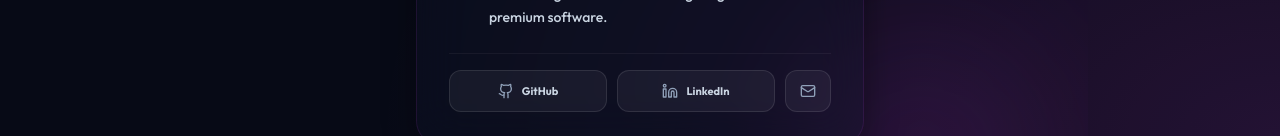
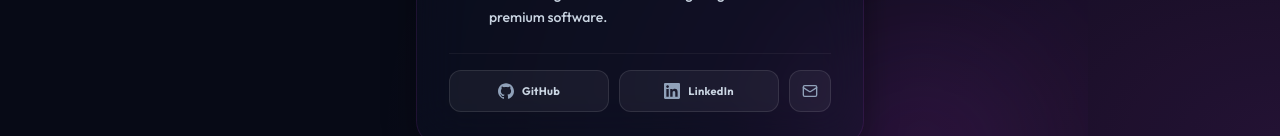
Before and after one commit to adhil-vt/imposter-game, a React (Vite) app: page / in a window 1280 px wide. Both pictures are taken after a click on the button 1229 px from the left and 35 px from the top of the page. Shown: the part 664-800 px from the top of the page. Built offline with nearby package versions, Linux system fonts and the light colour scheme.

Commit message:
feat: use official filled colored SVGs for GitHub and LinkedIn on AboutPage

```diff
--- a/src/pages/AboutPage.tsx
+++ b/src/pages/AboutPage.tsx
@@ -105,55 +105,47 @@
 
           {/* Socials / Links */}
           <div className="flex items-center gap-2.5 pt-4 border-t border-white/5">
+            {/* GitHub */}
             <a
               href="https://github.com/adhil-vt"
               target="_blank"
               rel="noopener noreferrer"
-              className="flex-1 py-3 px-3.5 rounded-xl bg-white/5 border border-white/10 hover:bg-white/10 text-slate-300 hover:text-white flex items-center justify-center gap-2 transition-all duration-300 group"
+              className="flex-1 py-3 px-3 rounded-xl bg-white/5 border border-white/10 hover:bg-white/10 hover:border-white/20 hover:shadow-[0_0_15px_rgba(255,255,255,0.1)] text-slate-300 hover:text-white flex items-center justify-center gap-2 transition-all duration-300 group cursor-pointer"
             >
               <svg
+                role="img"
                 viewBox="0 0 24 24"
-                fill="none"
-                stroke="currentColor"
-                strokeWidth="2"
-                strokeLinecap="round"
-                strokeLinejoin="round"
-                className="w-4 h-4 text-slate-400 group-hover:text-white transition-colors"
+                className="w-4 h-4 fill-slate-400 group-hover:fill-white transition-colors duration-300"
               >
-                <path d="M15 22v-4a4.8 4.8 0 0 0-1-3.5c3 0 6-2 6-5.5.08-1.25-.27-2.48-1-3.5.28-1.15.28-2.35 0-3.5 0 0-1 0-3 1.5-2.64-.5-5.36-.5-8 0C6 2 5 2 5 2c-.3 1.15-.3 2.35 0 3.5A5.403 5.403 0 0 0 4 9c0 3.5 3 5.5 6 5.5-.39.49-.68 1.05-.85 1.65-.17.6-.22 1.23-.15 1.85v4" />
-                <path d="M9 18c-4.51 2-5-2-7-2" />
+                <path d="M12 .297c-6.63 0-12 5.373-12 12 0 5.303 3.438 9.8 8.205 11.385.6.113.82-.258.82-.577 0-.285-.01-1.04-.015-2.04-3.338.724-4.042-1.61-4.042-1.61C4.422 18.07 3.633 17.7 3.633 17.7c-1.087-.744.084-.729.084-.729 1.205.084 1.838 1.236 1.838 1.236 1.07 1.835 2.809 1.305 3.495.998.108-.776.417-1.305.76-1.605-2.665-.3-5.466-1.332-5.466-5.93 0-1.31.465-2.38 1.235-3.22-.135-.303-.54-1.523.105-3.176 0 0 1.005-.322 3.3 1.23.96-.267 1.98-.399 3-.405 1.02.006 2.04.138 3 .405 2.28-1.552 3.285-1.23 3.285-1.23.645 1.653.24 2.873.12 3.176.765.84 1.23 1.91 1.23 3.22 0 4.61-2.805 5.625-5.475 5.92.42.36.81 1.096.81 2.22 0 1.606-.015 2.896-.015 3.286 0 .315.21.69.825.57C20.565 22.092 24 17.592 24 12.297c0-6.627-5.373-12-12-12"/>
               </svg>
-              <span className="text-[11px] font-bold">GitHub</span>
+              <span className="text-[11px] font-bold tracking-wide">GitHub</span>
             </a>
 
+            {/* LinkedIn */}
             <a
               href="https://www.linkedin.com/in/adhil-v-t-81588b337/"
               target="_blank"
               rel="noopener noreferrer"
-              className="flex-1 py-3 px-3.5 rounded-xl bg-white/5 border border-white/10 hover:bg-white/10 text-slate-300 hover:text-white flex items-center justify-center gap-2 transition-all duration-300 group"
+              className="flex-1 py-3 px-3 rounded-xl bg-white/5 border border-white/10 hover:bg-white/10 hover:border-white/20 hover:shadow-[0_0_15px_rgba(10,102,194,0.2)] text-slate-300 hover:text-white flex items-center justify-center gap-2 transition-all duration-300 group cursor-pointer"
             >
               <svg
+                role="img"
                 viewBox="0 0 24 24"
-                fill="none"
-                stroke="currentColor"
-                strokeWidth="2"
-                strokeLinecap="round"
-                strokeLinejoin="round"
-                className="w-4 h-4 text-slate-400 group-hover:text-white transition-colors"
+                className="w-4 h-4 fill-slate-400 group-hover:fill-[#0A66C2] transition-colors duration-300"
               >
-                <path d="M16 8a6 6 0 0 1 6 6v7h-4v-7a2 2 0 0 0-2-2 2 2 0 0 0-2 2v7h-4v-7a6 6 0 0 1 6-6z" />
-                <rect width="4" height="12" x="2" y="9" />
-                <circle cx="4" cy="4" r="2" />
+                <path d="M20.447 20.452h-3.554v-5.569c0-1.328-.027-3.037-1.852-3.037-1.853 0-2.136 1.445-2.136 2.939v5.667H9.351V9h3.414v1.561h.046c.477-.9 1.637-1.85 3.37-1.85 3.601 0 4.267 2.37 4.267 5.455v6.286zM5.337 7.433c-1.144 0-2.063-.926-2.063-2.065 0-1.138.92-2.063 2.063-2.063 1.14 0 2.064.925 2.064 2.063 0 1.139-.925 2.065-2.064 2.065zm1.782 13.019H3.555V9h3.564v11.452zM22.225 0H1.771C.792 0 0 .774 0 1.729v20.542C0 23.227.792 24 1.771 24h20.451C23.2 24 24 23.227 24 22.271V1.729C24 .774 23.2 0 22.222 0z"/>
               </svg>
-              <span className="text-[11px] font-bold">LinkedIn</span>
+              <span className="text-[11px] font-bold tracking-wide">LinkedIn</span>
             </a>
 
+            {/* Email */}
             <a
               href="mailto:adhilvt369@gmail.com"
-              className="py-3 px-3.5 rounded-xl bg-white/5 border border-white/10 hover:bg-white/10 text-slate-300 hover:text-white flex items-center justify-center transition-all duration-300 group"
+              className="py-3 px-3 rounded-xl bg-white/5 border border-white/10 hover:bg-white/10 hover:border-white/20 hover:text-white flex items-center justify-center transition-all duration-300 group cursor-pointer"
               title="Send Email"
             >
-              <Mail className="w-4 h-4 text-slate-400 group-hover:text-white transition-colors" />
+              <Mail className="w-4 h-4 text-slate-400 group-hover:text-white transition-colors duration-300" />
             </a>
           </div>
         </Card>
```
